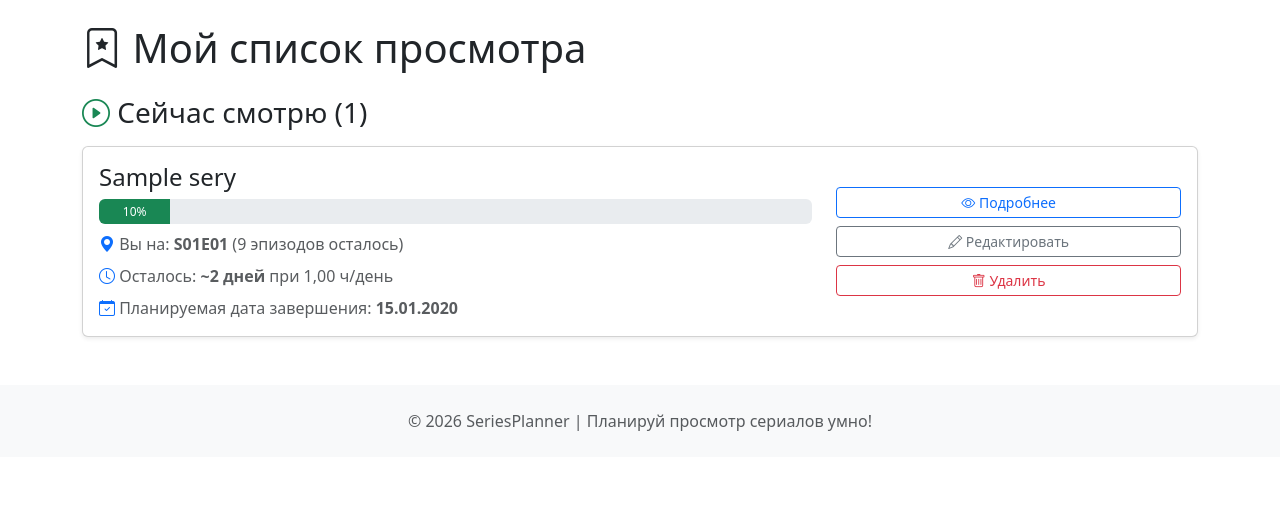
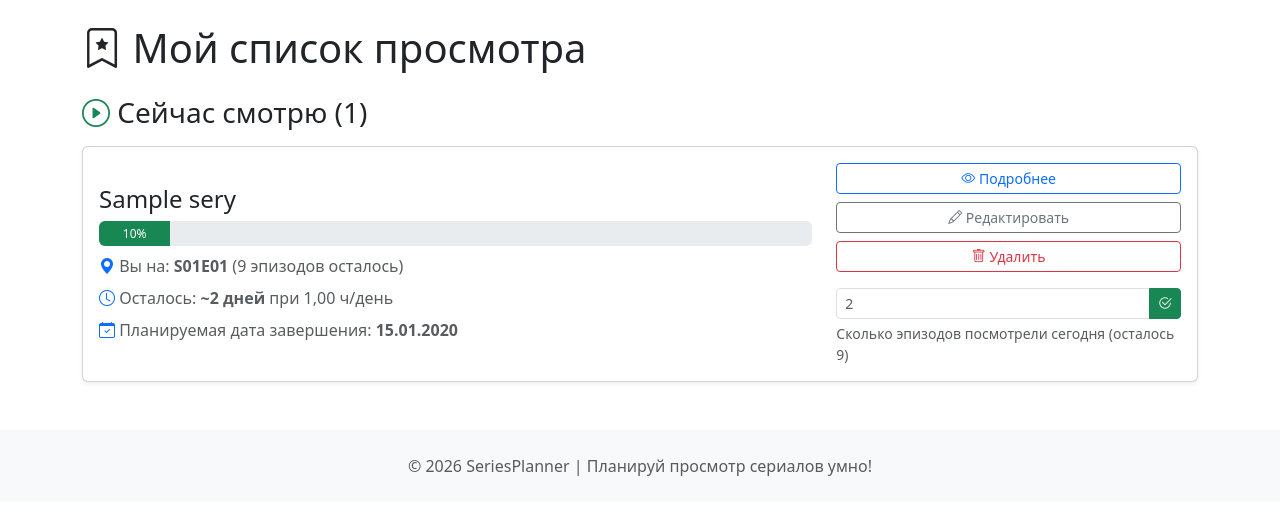
Before and after one commit to BollyBovly/series_planner, a Django app: page /my-watchlist/ in a window 1280 px wide. Shown: the part 56-571 px from the top of the page. Run offline with Django 5.2, Linux system fonts and the light colour scheme; a user stored in the database is signed in; tables that the repository leaves empty hold one stand-in row (values such as "Sample post").

Commit message:
update: implement episode watching tracking with auto-analytics

```diff
--- a/planner/models.py
+++ b/planner/models.py
@@ -225,7 +225,9 @@ class WatchingHistory(models.Model):
         Episode,
         on_delete=models.CASCADE,
         related_name='watch_records',
-        verbose_name="Эпизод"
+        verbose_name="Эпизод",
+        blank=True,
+        null=True
     )
     series = models.ForeignKey(
         Series,
--- a/planner/templates/planner/my_watchlist.html
+++ b/planner/templates/planner/my_watchlist.html
@@ -50,9 +50,32 @@
                 <a href="{% url 'update_plan' plan.id %}" class="btn btn-outline-secondary btn-sm mb-2 w-100">
                     <i class="bi bi-pencil"></i> Редактировать
                 </a>
-                <a href="{% url 'delete_plan' plan.id %}" class="btn btn-outline-danger btn-sm w-100">
+                <a href="{% url 'delete_plan' plan.id %}" class="btn btn-outline-danger btn-sm mb-2 w-100">
                     <i class="bi bi-trash"></i> Удалить
                 </a>
+
+                <form method="post" action="{% url 'add_watching_session' plan.id %}" class="mt-2">
+                    {% csrf_token %}
+                    <div class="input-group input-group-sm">
+                        <input
+                            type="number"
+                            name="episodes"
+                            class="form-control"
+                            min="1"
+                            max="{{ plan.calculate_remaining_episodes }}"
+                            step="1"
+                            placeholder="2"
+                            inputmode="numeric"
+                            required
+                        >
+                        <button class="btn btn-success" type="submit">
+                            <i class="bi bi-check2-circle"></i>
+                        </button>
+                    </div>
+                    <div class="form-text text-start">
+                        Сколько эпизодов посмотрели сегодня (осталось {{ plan.calculate_remaining_episodes }})
+                    </div>
+                </form>
             </div>
         </div>
     </div>
--- a/planner/urls.py
+++ b/planner/urls.py
@@ -10,4 +10,5 @@ urlpatterns = [
     path('update-plan/<int:plan_id>/', views.update_viewing_plan, name='update_plan'),
     path('delete-plan/<int:plan_id>/', views.delete_viewing_plan, name='delete_plan'),
     path('analytics/', views.analytics, name='analytics'),
+    path('watch-session/<int:plan_id>/', views.add_watching_session, name='add_watching_session'),
 ]
--- a/planner/views.py
+++ b/planner/views.py
@@ -6,14 +6,14 @@ from datetime import date, timedelta
 from .models import Series, Episode, UserViewingPlan, WatchingHistory
 from .forms import ViewingPlanForm, TimeCalculatorForm
 import os
+from django.views.decorators.http import require_POST
+from django.db.models import F
 from django.conf import settings
 import pandas as pd
 import matplotlib
 matplotlib.use('Agg')
 from django.db import models
 import matplotlib.pyplot as plt
-
-
 
 def home(request):
     recent_series = Series.objects.all()[:6]
@@ -26,7 +26,6 @@ def home(request):
 def series_list(request):
     series_queryset = Series.objects.all()
 
-    # Поиск
     search_query = request.GET.get('search', '')
     if search_query:
         series_queryset = series_queryset.filter(
@@ -172,7 +171,6 @@ def delete_viewing_plan(request, plan_id):
 
 @login_required
 def analytics(request):
-    """Страница с аналитикой просмотра (Pandas + Matplotlib)."""
     history_qs = WatchingHistory.objects.filter(user=request.user).select_related('series')
 
     total_minutes = history_qs.aggregate(total=models.Sum('duration_watched'))['total'] or 0
@@ -234,3 +232,49 @@ def analytics(request):
         'chart_url': chart_url,
     }
     return render(request, 'planner/analytics.html', context)
+
+@login_required
+@require_POST
+def add_watching_session(request, plan_id):
+    plan = get_object_or_404(UserViewingPlan, id=plan_id, user=request.user)
+
+    episodes_str = request.POST.get('episodes')
+    if not episodes_str:
+        messages.error(request, 'Укажите, сколько эпизодов вы посмотрели.')
+        return redirect('my_watchlist')
+
+    try:
+        episodes_count = int(episodes_str)
+    except ValueError:
+        messages.error(request, 'Нужно ввести целое число эпизодов.')
+        return redirect('my_watchlist')
+
+    if episodes_count <= 0:
+        messages.error(request, 'Количество эпизодов должно быть больше нуля.')
+        return redirect('my_watchlist')
+
+    old_episode = plan.last_episode_watched
+    new_episode = old_episode + episodes_count
+
+    if new_episode >= plan.series.total_episodes:
+        new_episode = plan.series.total_episodes
+        plan.status = 'completed'
+    plan.last_episode_watched = new_episode
+    plan.save()
+
+    avg_duration = plan.series.average_episode_duration or 45
+    total_minutes = episodes_count * avg_duration
+
+    WatchingHistory.objects.create(
+        user=request.user,
+        series=plan.series,
+        episode=None,
+        duration_watched=total_minutes,
+    )
+
+    messages.success(
+        request,
+        f'Добавлено {episodes_count} эпизодов ({total_minutes} мин) для "{plan.series.title}". '
+        f'Прогресс: {old_episode} → {new_episode}/{plan.series.total_episodes}'
+    )
+    return redirect('my_watchlist')
```
Also changed, not shown: planner/migrations/0002_alter_watchinghistory_episode.py (added), planner/migrations/0003_alter_watchinghistory_episode.py (added).
